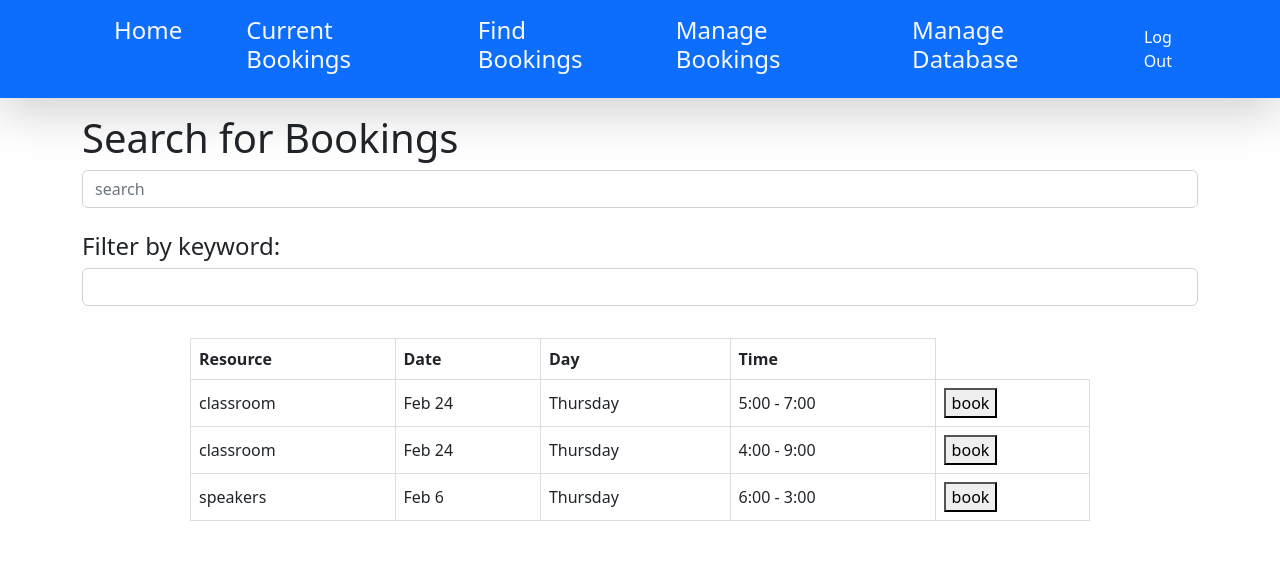
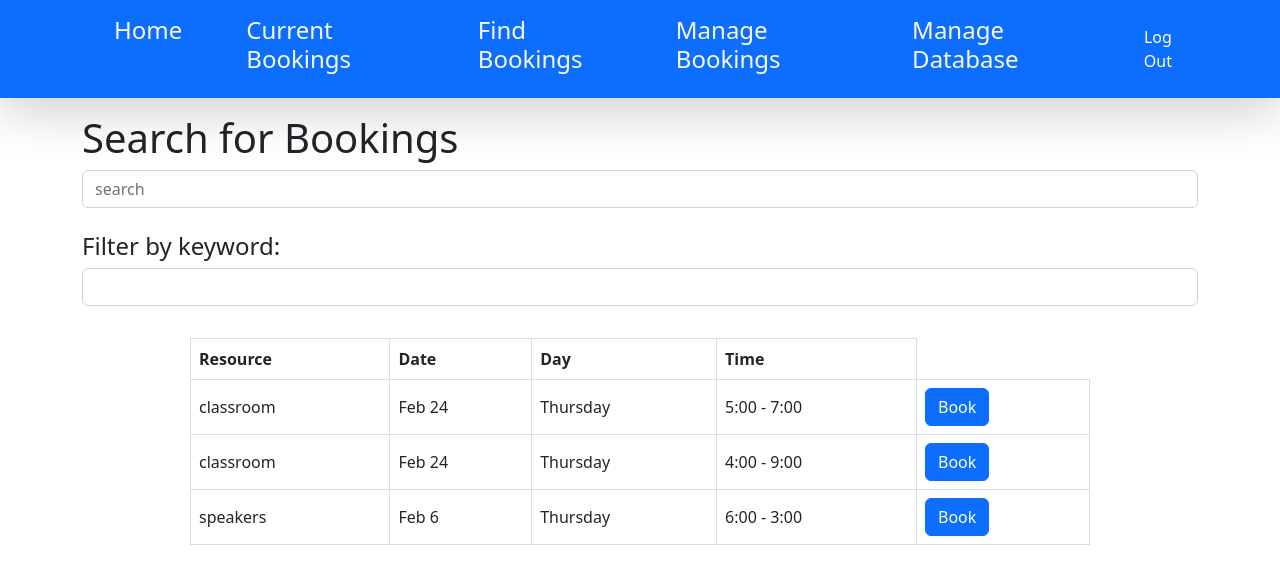
Before and after one commit to k-kali/SENG371, a React (Create React App) app: page /FindBookings in a window 1280 px wide. Shown: the top 584 px of the page. Built offline with nearby package versions, Linux system fonts and the light colour scheme.

Commit message:
Added some unit tests that I think might work? Results table

```diff
--- a/src/components/ResultsTable.js
+++ b/src/components/ResultsTable.js
@@ -1,5 +1,6 @@
 import React from "react";
 import "./resultstable.css";
+import { Button } from "react-bootstrap";
 
 //taken from https://github.com/candraKriswinarto/dynamic-table
 
@@ -7,11 +8,11 @@ import "./resultstable.css";
 
 const ResultsTable = ({ data, column }) => {
   return (
-    <table>
+    <table data-testid="results-table">
       <thead>
         <tr>
           {column.map((item, index) => (
-            <TableHeadItem item={item} />
+            <TableHeadItem item={item} data-testid="list-header"/>
           ))}
         </tr>
       </thead>
@@ -35,9 +36,16 @@ const TableRow = ({ item, column }) => (
       }
       return <td>{item[`${columnItem.value}`]}</td>;
     })}
-      <td><button>book</button></td>
+    <td>
+      <Button
+        className="primary"
+        onClick={() => {
+          console.log("booked", {item})
+        }}
+        data-testid={item.id}
+      >Book</Button>
+    </td>
   </tr>
-
 );
 
 export default ResultsTable;
```
Also changed, not shown: 1 other file (tests, documents, lock files or other folders).
